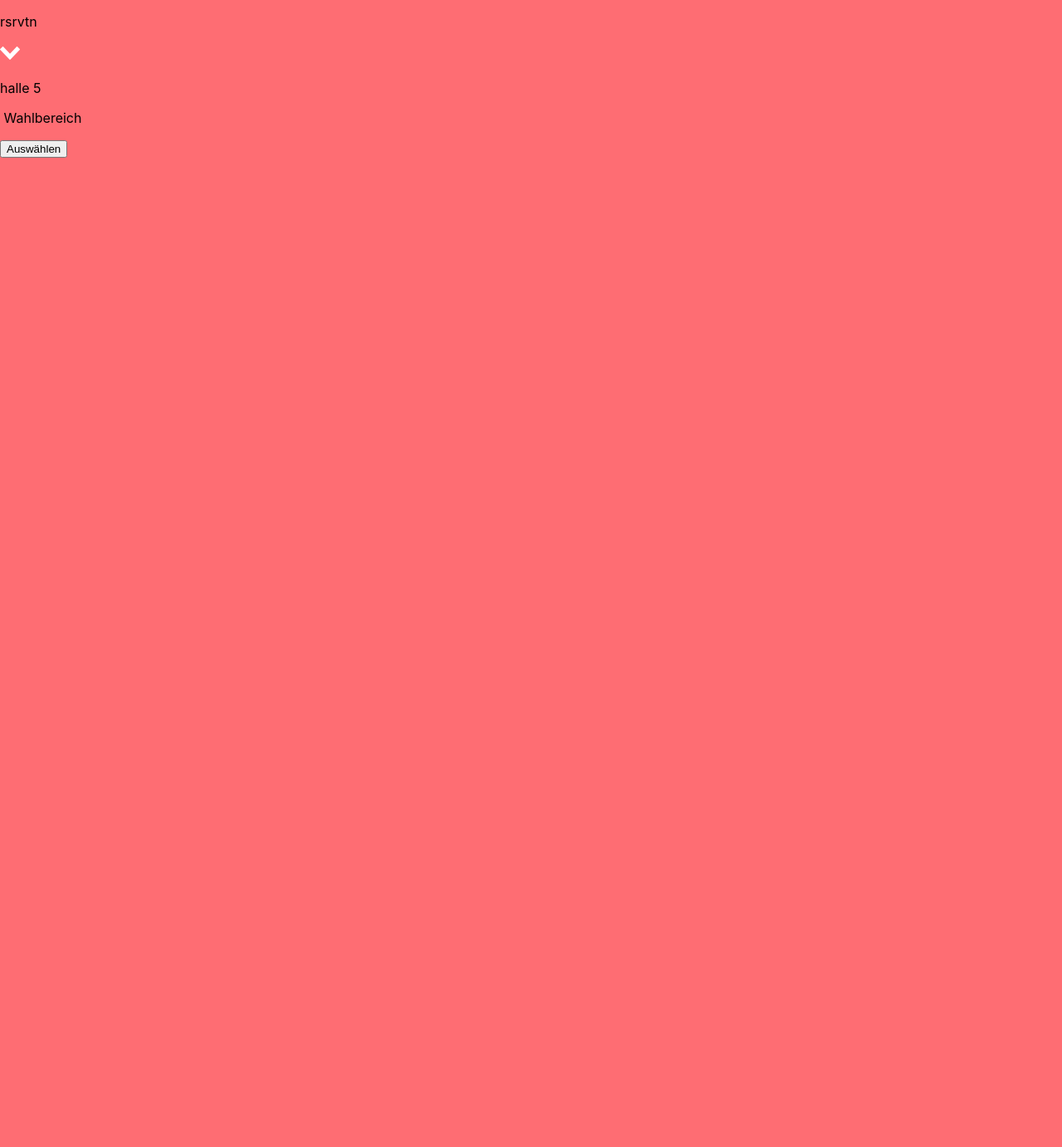
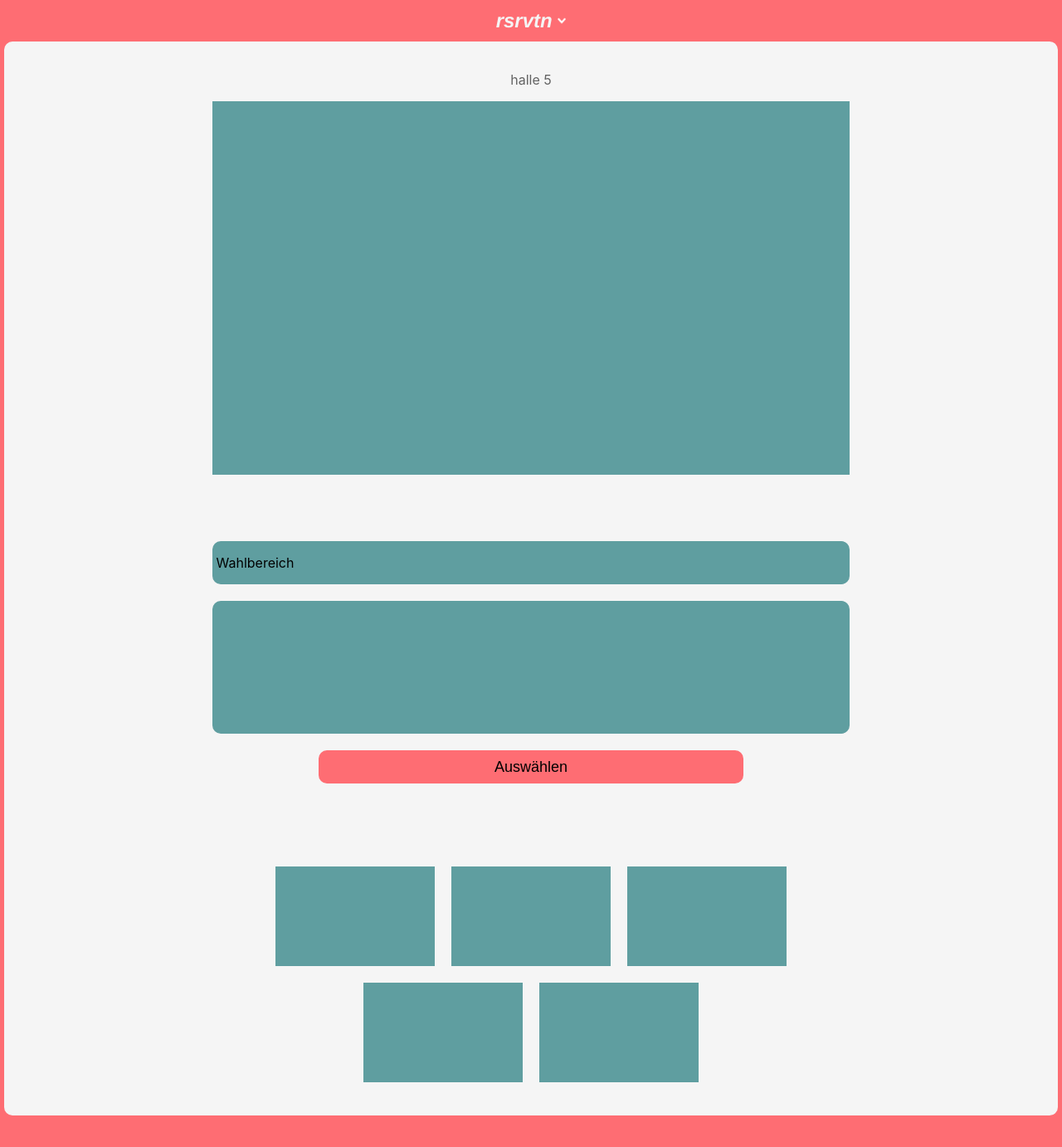
Before and after one commit to dvdkwei/hall-seats-frontend, a React (Create React App) app: page / in a window 1280 px wide. Shown: the top 1382 px of the page at 83% size. Before the commit the page ends 800 px from the top, so only its background shows below. Built offline with nearby package versions, Linux system fonts and the light colour scheme.

Commit message:
for mobile & desktop optimized

```diff
--- a/src/Styles/App.css
+++ b/src/Styles/App.css
@@ -2,11 +2,7 @@
   display: grid;
 }
 
-
-@media only screen and (max-width: 600px){
 nav {
-    /*border: 1px black solid;*/
-
   height: 50px;
   width: 100vw;
   position: fixed;
@@ -32,7 +28,6 @@
 .main-container {
   margin: 50px 5px 0 5px;
   padding: 20px 5px;
-    /*height: 150vh;*/
 
   display: grid;
   grid-gap: 20px;
@@ -46,7 +41,7 @@
 .dropdown {
   margin-top: 60px;
 
-    width: 320px;
+  width: 60vw;
 
   display: inline-grid;
   align-content: center;
@@ -57,7 +52,7 @@
 }
 
 .description-1 {
-    width: 320px;
+  width: 60vw;
   height: 160px;
 
   display: block;
@@ -67,7 +62,7 @@
 }
 
 button {
-    width: 70%;
+  width: 40vw;
   height: 40px;
 
   font-size: large;
@@ -78,13 +73,13 @@
 }
 
 .partners {
-    width: 320px;
+  width: 60vw;
 
   margin: 80px 0 20px 0;
 
   display:grid;
   grid-template-rows: 1fr 1fr;
-    grid-gap: 10px;
+  grid-gap: 20px;
 }
 
 .partners .first-row, .second-row{
@@ -95,8 +90,8 @@
 }
 
 .partner {
-    width: 80px;
-    height: 60px;
+  width: 25%;
+  height: 15vh;
 
   margin: 0 10px;
 
@@ -104,6 +99,20 @@
 }
 
 footer {
-    height: 100px;
+  height: 10vh;
+}
+
+@media only screen and (max-width: 600px){
+  .dropdown, .description-1, .partners {
+    width: 320px;
+  }
+
+  button {
+    width: 200px;
+  }
+
+  .partner {
+    width: 80px;
+    height: 60px;
   }
 }
--- a/src/Styles/Halle.css
+++ b/src/Styles/Halle.css
@@ -1,11 +1,20 @@
+.hall {
+    display: grid;
+    justify-content: center;
+    text-align: center;
+    color: rgba(0, 0, 0, 0.6);
+}
+
+.seats {
+    height: 450px;
+    width: 60vw;
+
+    display: block;
+
+    background-color: cadetblue;
+}
+
 @media only screen and (max-width: 600px){
-    .hall {
-        display: grid;
-        justify-content: center;
-        text-align: center;
-        color: rgba(0,0,0, 0.6);
-    }
-
     .seats {
         height: 450px;
         width: 320px;
@@ -14,4 +23,5 @@
 
         background-color: cadetblue;
     }
+
 }
```
Lines whose indentation alone changed are shown as unchanged.
